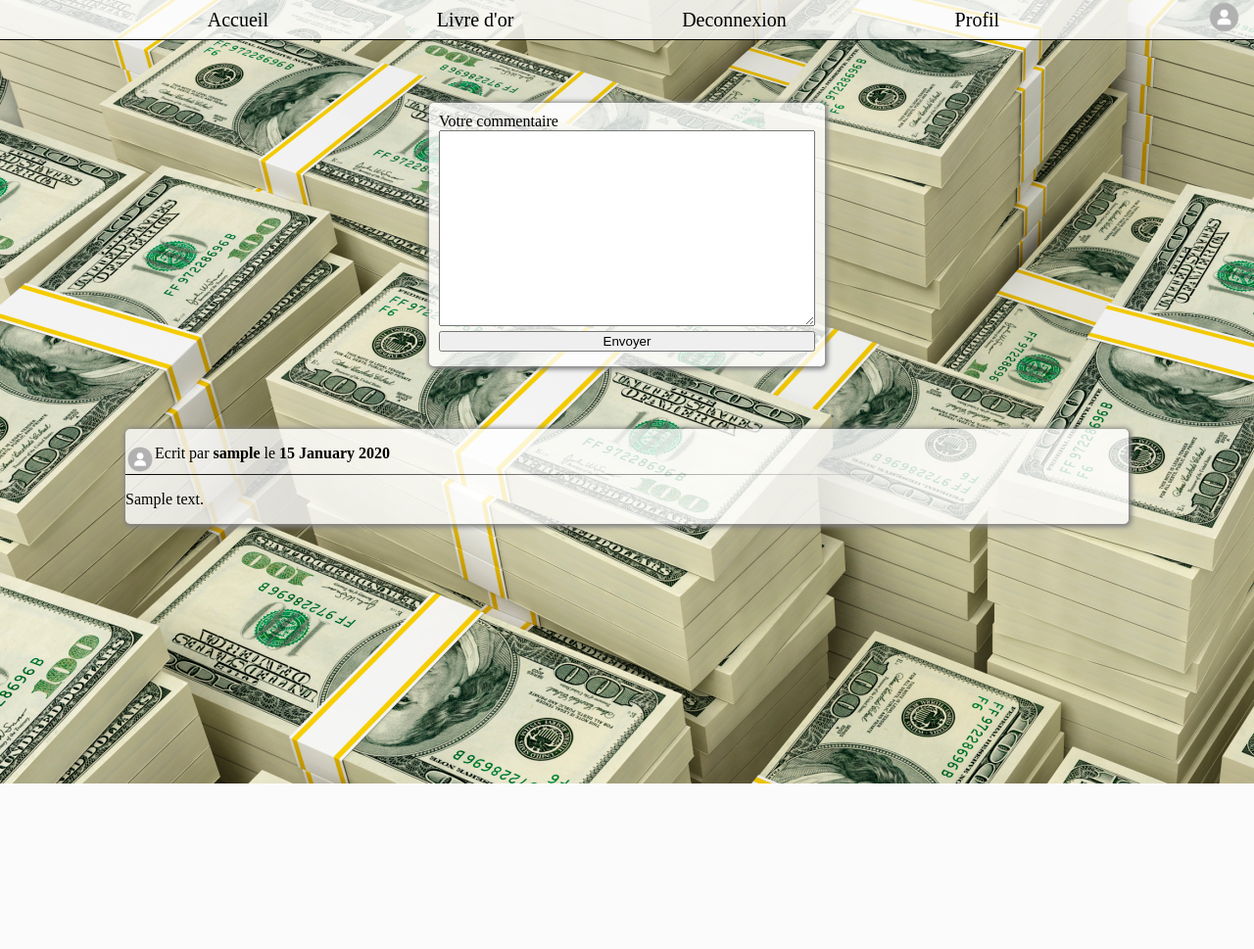
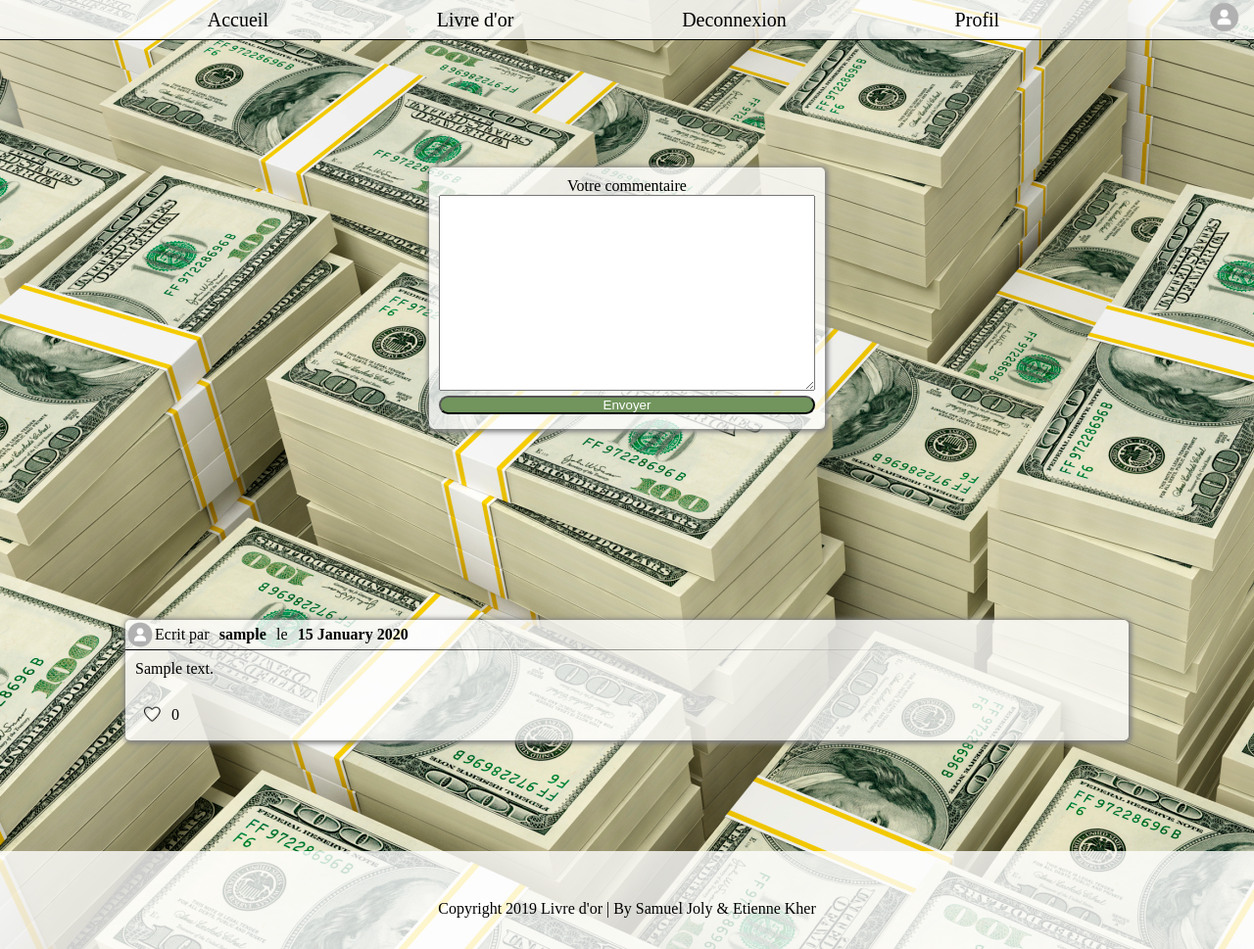
Before and after one commit to samuel-joly/Livre-or, a PHP site: page /livre-or.php in a window 1280 px wide. Shown: the whole page at 98% size. Before the commit the page ends 800 px from the top, so only its background shows below. Run offline with PHP 8.4, Linux system fonts and the light colour scheme; the visitor is signed in with stand-in values (Sample User, id 1); tables that the repository leaves empty or names only in its code hold one stand-in row (values such as "Sample post").

Commit message:
Added like button in livre d'or

```diff
--- a/commentaire.php
+++ b/commentaire.php
@@ -3,7 +3,7 @@
 				<label for="commentaire">Votre commentaire</label>
 				<textarea name="commentaire" cols="50" row="20"></textarea>
 
-				<input type="submit" value="Envoyer" name="submitBtn"/>
+				<input id="valid" type="submit" value="Envoyer" name="submitBtn"/>
 			</form>
 
 <?php
@@ -15,8 +15,8 @@
 		$queryId = mysqli_query($conn,$requestId);
 		$id = mysqli_fetch_all($queryId);
 
-		$request = "INSERT INTO commentaires (`id`,`commentaire`,`id_utilisateur`,`date`)
-					VALUES (NULL,'".$_POST["commentaire"]."','".$id[0][0]."',CURRENT_DATE);";
+		$request = "INSERT INTO commentaires (`id`,`commentaire`,`id_utilisateur`,`date`,`likes`)
+					VALUES (NULL,'".$_POST["commentaire"]."','".$id[0][0]."',CURRENT_DATE,'');";
 
 		if(mysqli_query($conn,$request))
 		{
--- a/footer.php
+++ b/footer.php
@@ -1,3 +1,3 @@
 <footer>
-
+	Copyright 2019 Livre d'or | By Samuel Joly & Etienne Kher
 </footer>
--- a/index.php
+++ b/index.php
@@ -63,7 +63,7 @@
 				}
 			?>
 
+			<?php include("footer.php");?>
 		</main>
-
 	</body>
 </html>
--- a/inscription.php
+++ b/inscription.php
@@ -37,9 +37,9 @@
 						echo "<b id=\"erreur\">".$error."</b>";
 					}
 			 ?>
+			<?php include('footer.php'); ?>
 		</main>
 	</body>
-	<?php include('footer.php'); ?>
 </html>
 
 <?php
--- a/livre-or.php
+++ b/livre-or.php
@@ -14,11 +14,104 @@
 
 		<main>
 			<?php
+				function isLiked($user_id, $comm_id)
+				{
+					$conn = mysqli_connect("localhost","root","","livreor");
+					$request = "SELECT likes FROM commentaires WHERE commentaires.id = ".$comm_id;
+					$query = mysqli_query($conn,$request);
+					$likes = mysqli_fetch_all($query);
+
+					$exploded = explode("~",$likes[0][0]);
+
+					$count = 0;
+					while($count < count($exploded))
+					{
+						if($exploded[$count] == $user_id)
+						{
+							return true;
+						}
+						$count++;
+					}
+
+					return false;
+				}
+
+				function unLike($user_id,$comm_id)
+				{
+					$conn = mysqli_connect("localhost","root","","livreor");
+					$request = "SELECT likes FROM commentaires WHERE commentaires.id = ".$comm_id;
+					$query = mysqli_query($conn,$request);
+					$likes = mysqli_fetch_all($query);
+
+					$exploded = explode("~",$likes[0][0]);
+
+					$count = 1;
+					while($count < count($exploded))
+					{
+						if($user_id == $exploded[$count])
+						{
+							unset($exploded[$count]);
+						}
+						$count++;
+					}
+
+
+
+					if(implode("~",$exploded) == "~")
+					{
+						$request = "UPDATE commentaires SET likes ='' WHERE commentaires.id = ".$comm_id;
+					}
+					else
+					{
+						$request = "UPDATE commentaires SET likes ='".implode("~",$exploded)."' WHERE commentaires.id = ".$comm_id;
+					}
+
+					$query = mysqli_query($conn,$request);
+
+				}
+
+				function howManyComm($comm_id)
+				{
+					$conn = mysqli_connect("localhost","root","","livreor");
+					$request = "SELECT likes FROM commentaires WHERE commentaires.id = ".$comm_id;
+					$query = mysqli_query($conn,$request);
+					$likes = mysqli_fetch_all($query);
+
+					$count = 0;
+					$value = 0;
+					while($count < strlen($likes[0][0]))
+					{
+						if($likes[0][0][$count] == "~")
+						{
+							$value++;
+						}
+						$count++;
+					}
+					if($value == 0)
+					{
+						return $value;
+					}
+					else
+					{
+						return $value-1;
+					}
+				}
 
 				$conn = mysqli_connect("localhost","root","","livreor");
-				$request = "SELECT commentaires.commentaire, utilisateurs.login, date_format(commentaires.date,\"%e %M %Y\") FROM commentaires INNER JOIN utilisateurs ON commentaires.id_utilisateur = utilisateurs.id ORDER BY commentaires.id DESC ";
+				$request = "SELECT commentaires.commentaire, utilisateurs.login, date_format(commentaires.date,\"%e %M %Y\"), likes, commentaires.id
+				FROM commentaires
+				INNER JOIN utilisateurs ON commentaires.id_utilisateur = utilisateurs.id
+				ORDER BY commentaires.id DESC ";
 				$query = mysqli_query($conn,$request);
 				$result = mysqli_fetch_all($query);
+
+
+				$idRequest = "SELECT utilisateurs.id FROM utilisateurs WHERE login = '".$_SESSION["login"]."'";
+				$idQuery = mysqli_query($conn,$idRequest);
+				$idResult = mysqli_fetch_all($idQuery);
+
+				$id = $idResult[0][0];
+
 				if(isset($_SESSION["connected"]))
 				{
 					include("commentaire.php");
@@ -32,12 +125,56 @@
 					echo "
 					<div class='paperOr'>
 						<p class='commInfos'><img src='userConnect.png'/> Ecrit par <b>".$infos[1]."</b> le <b>".$infos[2]."</b></p>
-						<p class='comm'>".$infos[0]."</p>
+						<p class='comm' style=\"padding:10px;\">".$infos[0]."</p>
+						<form method=\"post\" action=\"\" style='background-color:transparent;box-shadow:0px 0px 0px 0px;margin:0px;'>
+							<label for=\"likeBtn".$infos[4]."\">";
+
+							if(isLiked($id,$infos[4]))
+							{
+								echo "<div class='likeZone'><img style='cursor:pointer;width:40px;' src=\"fullHeart.png\"/><p>".howManyComm($infos[4])."</p></div>";
+							}
+							else
+							{
+								echo "<div class='likeZone'><img style='cursor:pointer;width:40px;' src=\"heart.png\"/><p>".howManyComm($infos[4])."</p></div>";
+							}
+
+							echo "</label>
+
+							<input style='display:none;' type=\"submit\" id=\"likeBtn".$infos[4]."\" name=\"likeBtn".$infos[4]."\">
+						</form>
 					</div>";
+
+					if(isset($_POST["likeBtn".$infos[4]]) && isset($_SESSION["login"]))
+					{
+						$request = "SELECT likes FROM commentaires WHERE commentaires.id = ".$infos[4];
+						$query = mysqli_query($conn,$request);
+						$result = mysqli_fetch_all($query);
+						$likes = $result[0][0];
+
+						if(!isLiked($id,$infos[4]))
+						{
+							if(empty($likes))
+							{
+								$request = "UPDATE commentaires SET likes = '~".$id. "~' WHERE commentaires.id = ".$infos[4];
+							}
+							else
+							{
+								$request = "UPDATE commentaires SET likes = '" .$likes.$id. "~' WHERE commentaires.id = ".$infos[4];
+							}
+							$query = mysqli_query($conn,$request);
+							$_SESSION["comm".$infos[4]] = true;
+							header("location:livre-or.php");
+						}
+						else
+						{
+							unLike($id,$infos[4]);
+							header("location:livre-or.php");
+						}
+					}
 				}
 
-
 			?>
+		<?php include("footer.php"); ?>
 		</main>
 	</body>
 </html>
--- a/profil.php
+++ b/profil.php
@@ -71,15 +71,15 @@
 				<label>Nouveau mot de passe :</label><input  type="password" name="nouvmdp">
 				<label>Confirmer mot de passe :</label><input  type="password" name="remdp">
 				<label>Mot de passe :</label><input  type="password" name="password" required>
-				<label>supprimer mon compte :</label><input type="checkbox" name="sup" >
-				<input type="submit" name="env-modif">
+				<label>supprimer mon compte :</label><input type="checkbox" name="sup" id="checksup" >
+				<input id="valid" type="submit" name="env-modif">
 			</form>
 			<?php if(isset($err))
 					{
 						echo $err;
 					}
 			?>
+			<?php include('footer.php') ?>
 		</main>
-		<?php include('footer.php') ?>
 	</body>
 </html>
--- a/style.css
+++ b/style.css
@@ -1,10 +1,21 @@
+*{
 
+margin:0;
+
+padding:0;
+
+}
+html{
+	height: 100%;
+}
 body
 {
 	margin:0px;
 	padding:0px;
+	background-image:url("money.jpg");
+	background-attachment: fixed;
+	height: 100%;
 
-	background-image:url("money.jpg");
 }
 
 header
@@ -82,15 +93,14 @@ header input[type='checkbox']:checked~label
 	position:absolute;
 	top:55px;
 	right:17px;
-
-	width:7%;
-	height:8%;
-
+	width: 10%;
+	height: 10%;
 	display:flex;
+	justify-content: space-around;
 	flex-direction:column;
-
 	opacity:0;
 	transition:opacity 0.4s ease;
+	z-index: 1000000;
 }
 
 .bubble:after
@@ -130,21 +140,22 @@ header input[type='checkbox']:checked~label
 
 main
 {
-	margin-top:30px;
+	display: flex;
+	justify-content: space-around;
+	align-items: center;
+	flex-direction: column;
+	min-height:100%;
+	position: relative;
+	margin:0 auto;
+	padding-bottom: 10%;
 }
 
 .paper
 {
 	width:80%;
-
 	border-radius:5px;
 	box-shadow:1px 1px 5px 2px grey;
-
-	margin:auto;
-	margin-bottom:3%;
-
 	padding:10px;
-
 	background-color:rgba(255,255,255,0.8);
 }
 
@@ -164,13 +175,9 @@ main
 .paperOr
 {
 	width:80%;
-
-	border-radius:5px;
+	border-radius: 5px;
 	box-shadow:1px 1px 5px 2px grey;
-
-	margin:auto;
 	margin-bottom:20px;
-	overflow-y:scroll;
 
 	background-color:rgba(255,255,255,0.8);
 }
@@ -180,6 +187,8 @@ main
 	border-bottom:1px solid;
 	border-image:linear-gradient(to right, black, transparent 80%, transparent) 100% 1;
 	height:30px;
+	display: flex;
+	align-items: center;
 }
 
 .commInfos img
@@ -187,20 +196,26 @@ main
 	height:30px;
 	float:left;
 }
+.commInfos b{
+	padding: 1%;
+}
 
 .comm
 {
 	text-align:justify;
-	width:80%;
+	word-wrap: break-word;
+	padding: 1%;
 }
 
 #commForm
 {
+	margin-bottom: 5%;
 	margin-top:5%;
 	border-radius:5px;
 	box-shadow:1px 1px 5px 2px grey;
 	padding:10px;
 	background-color:rgba(255,255,255,0.8);
+	align-items: center;
 }
 
 #commForm textarea
@@ -218,17 +233,10 @@ main form
 {
 	display:flex;
 	flex-direction:column;
-
 	width:30%;
-	margin:auto;
-	margin-bottom:5%;
 	padding:7px;
-
 	border-radius:5px;
 	box-shadow:1px 1px 5px 2px grey;
-
-	margin-top:10%;
-
 	background-color:rgba(255,255,255,0.8);
 }
 
@@ -238,13 +246,14 @@ main form input
 }
 
 #no-connect
-{
+{	margin-top: 20px;
 	color:black;
 	text-align:center;
 	background-color:rgba(255,255,255,0.8);
-	width:20%;
-	margin:auto;
+	width:80%;
 	margin-bottom:20px;
+	box-shadow: 1px 1px 5px 2px grey;
+	border-radius:5px;
 }
 
 #no-connect a
@@ -256,4 +265,40 @@ main form input
 {
 	color:grey;
 	text-decoration:underline;
+	padding: 1%;
 }
+
+#valid{
+	background-color: #71955d;
+	color: white;
+	border-radius: 10px;
+	width: 100%;
+}
+
+footer
+{
+	background-color:rgba(255,255,255,0.8);
+	text-align: center;
+	width: 100%;
+	position: absolute;
+	bottom: 0;
+	padding-top:50px;
+	height:50px;
+}
+
+#checksup
+{
+	margin:auto;
+	margin-bottom:10px;
+}
+
+.likeZone
+{
+	display:flex;
+}
+
+.likeZone p
+{
+	position:relative;
+	top:12px;
+}
```
Also changed, not shown: connexion.php (+6 -3 lines), fonction.php (deleted, +0 -15 lines), test.php (added, +60 -0 lines), fullHeart.png (added), heart.png (added).
